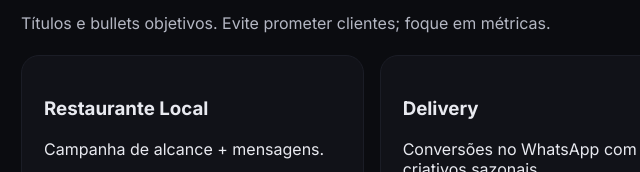
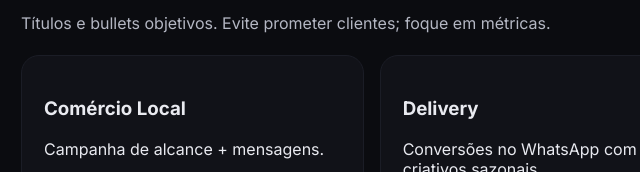
Before and after one commit to ogestordantas/portifolio, a plain HTML site: page index.html in a window 1280 px wide. Shown: the part 1806-1978 px from the top of the page, 89-729 px from the left. Drawn offline with Linux system fonts and the light colour scheme.

Commit message:
Change 'Restaurante Local' to 'Comércio Local'

```diff
--- a/index.html
+++ b/index.html
@@ -168,7 +168,7 @@
       <p class="sub">Títulos e bullets objetivos. Evite prometer clientes; foque em métricas.</p>
       <div class="cols">
         <div class="card">
-          <h3>Restaurante Local</h3>
+          <h3>Comércio Local</h3>
           <p>Campanha de alcance + mensagens.</p>
           <ul class="list" style="list-style:none; padding-left:0">
             <li><span class="dot"></span><div>+120% em visualizações do perfil.</div></li>
```
